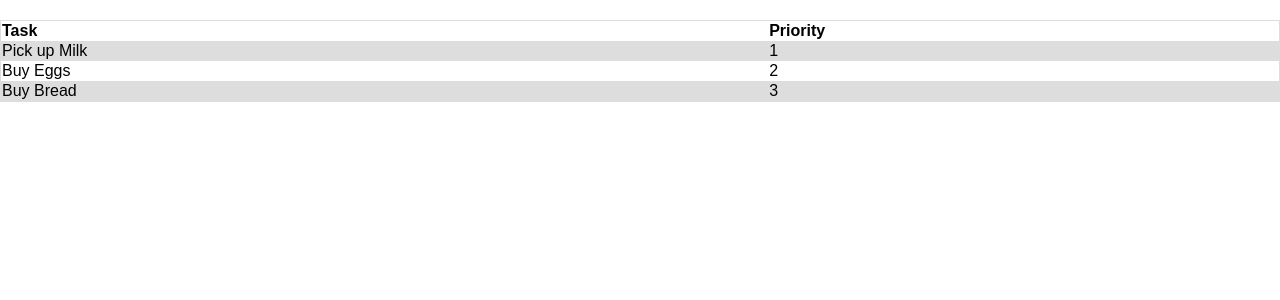
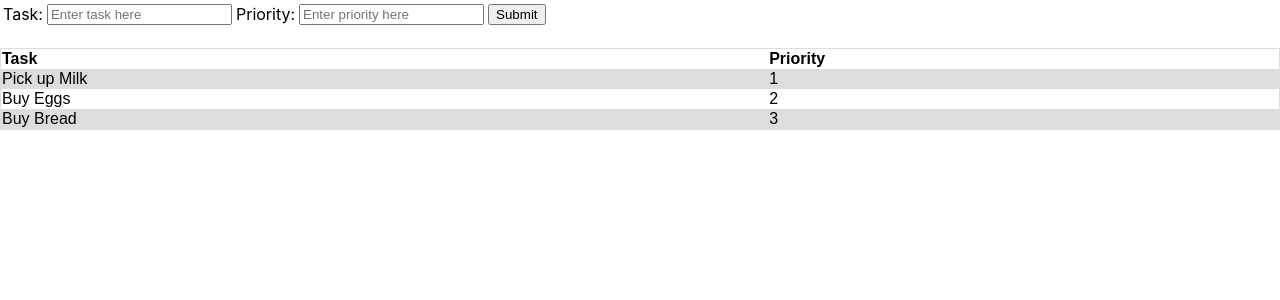
Before and after one commit to RobertSDG/to_do_list, a React (Create React App) app: page / in a window 1280 px wide. Shown: the top 300 px of the page. Built offline with nearby package versions, Linux system fonts and the light colour scheme.

Commit message:
addeded app and item boxes

```diff
--- a/src/App.tsx
+++ b/src/App.tsx
@@ -2,7 +2,7 @@ import React from 'react';
 //import logo from './logo.svg';
 import './App.css';
 import ToDoList, { Item } from "./components/ToDoList";
-
+import AddItem from './components/AddItem';
 const initialList = [
   {
     task: "Pick up Milk",
@@ -18,18 +18,36 @@ const initialList = [
   },
 ];
 
+const isPartOf = (item: Item, items: Item[]): boolean => {
+  return items.some((it) => it.priority === item.priority);
+};
+
 class App extends React.Component<{}, { items: Item[] }> {
   constructor(props: any) {
     super(props);
     this.state = {
       items: initialList,
     };
+    this.addItem = this.addItem.bind(this);
+  }
+
+  addItem(item: Item) {
+    const { items } = this.state;
+
+    if (isPartOf(item, items)) {
+      alert(`Item with priorirty: ${item.priority} exists`);
+      return;
+    }
+    this.setState({
+      items: items.concat(item),
+    });
   }
 
   render() {
     const { items } = this.state;
     return (
       <div className="App">
+        <AddItem addItem={this.addItem} />
         <br />
         <ToDoList items={items} />
       </div>
--- /dev/null
+++ b/src/components/AddItem.tsx
@@ -0,0 +1,77 @@
+import React from "react";
+import { Item } from "./ToDoList";
+
+const isValid = (item: Item): boolean => {
+    return item.task !== "" && item.priority !== -1;
+  };
+
+  class AddItem extends React.Component<{ addItem: any }, Item> {
+    constructor(props: any) {
+      super(props);
+      this.state = {
+        task: "",
+        priority: -1,
+      };
+      this.setTask = this.setTask.bind(this);
+      this.setPriority = this.setPriority.bind(this);
+      this.addItem = this.addItem.bind(this);
+    }
+
+    setTask(evt: any) {
+      this.setState({
+        task: evt.target.value,
+      });
+    }
+
+    setPriority(evt: any) {
+      this.setState({
+        priority: parseInt(evt.target.value),
+      });
+    }
+
+    addItem(evt: any) {
+      const item = this.state;
+      if (isValid(item)) {
+        this.props.addItem(item);
+      }
+
+      this.setState({
+        task: "",
+        priority: -1,
+      });
+    }
+
+    render() {
+      return (
+        <table>
+          <tbody>
+            <tr key={""}>
+              <td>Task:</td>
+              <td>
+                <input
+                  id="task"
+                  type="text"
+                  placeholder="Enter task here"
+                  onChange={this.setTask}
+                />
+              </td>
+              <td>Priority:</td>
+              <td>
+                <input
+                  id="prioity"
+                  type="text"
+                  placeholder="Enter priority here"
+                  onChange={this.setPriority}
+                />
+              </td>
+              <td>
+                <input id="submit" type="submit" onClick={this.addItem} />
+              </td>
+            </tr>
+          </tbody>
+        </table>
+      );
+    }
+  }
+
+  export default AddItem;
```
